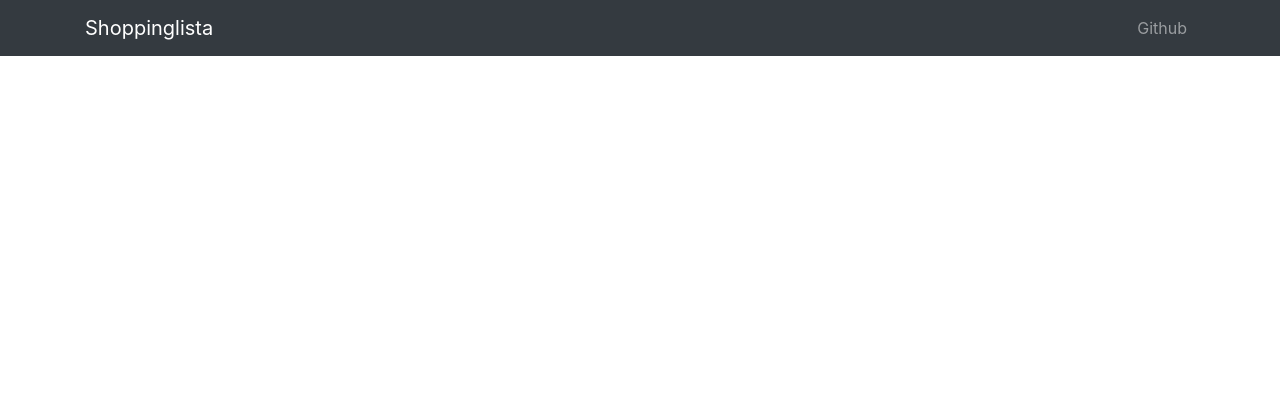
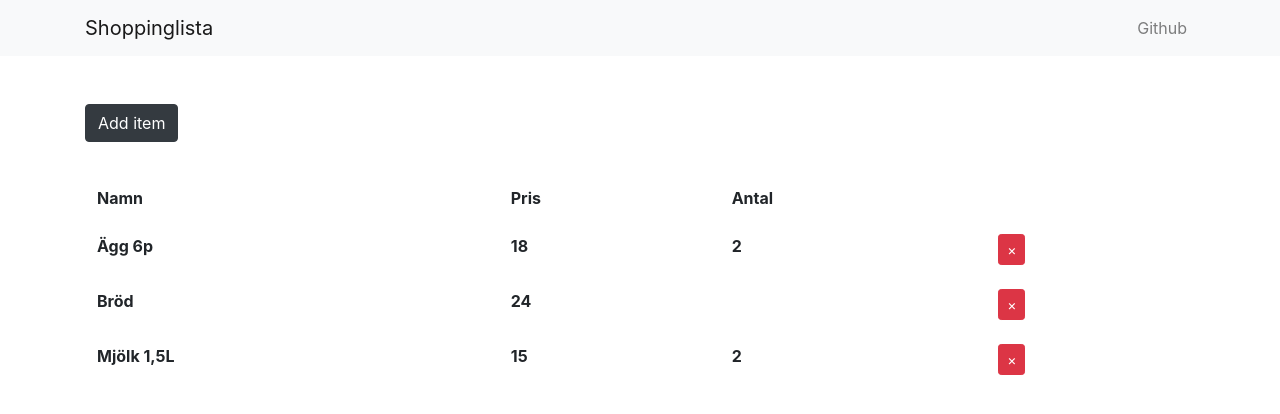
Before and after one commit to alexandermasud/MERNStack, a React (Create React App) app in the folder client/: page / in a window 1280 px wide. Shown: the top 414 px of the page. Built offline with nearby package versions, Linux system fonts and the light colour scheme.

Commit message:
Created a hard-coded shoppinlist

```diff
--- a/client/src/App.js
+++ b/client/src/App.js
@@ -2,12 +2,14 @@ import React, { Component } from "react";
 import AppNavbar from "./components/AppNavbar";
 import "bootstrap/dist/css/bootstrap.min.css";
 import "./App.css";
+import ShoppingList from "./components/ShoppingList";
 
 class App extends Component {
   render() {
     return (
       <div className="App">
         <AppNavbar />
+        <ShoppingList />
       </div>
     );
   }
--- a/client/src/components/AppNavbar.js
+++ b/client/src/components/AppNavbar.js
@@ -24,7 +24,7 @@ class AppNavbar extends Component {
   render() {
     return (
       <div>
-        <Navbar color="dark" dark expand="sm" className="mb-5">
+        <Navbar color="light" light expand="sm" className="mb-5">
           <Container>
             <NavbarBrand href="/">Shoppinglista</NavbarBrand>
             <NavbarToggler onClick={this.toggle}></NavbarToggler>
--- /dev/null
+++ b/client/src/components/ShoppingList.js
@@ -0,0 +1,74 @@
+import React, { Component } from "react";
+import { Container, Button, Table } from "reactstrap";
+import { v4 as uuid } from "uuid";
+
+class ShoppingList extends Component {
+  state = {
+    items: [
+      { id: uuid(), name: "Ägg 6p", price: 18, amount: 2 },
+      { id: uuid(), name: "Bröd", price: 24 },
+      { id: uuid(), name: "Mjölk 1,5L", price: 15, amount: 2 }
+    ]
+  };
+
+  render() {
+    const { items } = this.state;
+
+    return (
+      <Container>
+        <Button
+          color="dark"
+          style={{ marginBottom: "2rem" }}
+          onClick={() => {
+            const name = prompt("Enter item");
+            const price = prompt("Enter price");
+            const amount = prompt("Enter amount");
+            if (name) {
+              this.setState(state => ({
+                items: [...state.items, { id: uuid(), name, price, amount }]
+              }));
+            }
+          }}
+        >
+          Add item
+        </Button>
+
+        <Table borderless>
+          <thead>
+            <tr>
+              <th>Namn</th>
+              <th>Pris</th>
+              <th>Antal</th>
+              <th></th>
+            </tr>
+          </thead>
+          <tbody>
+            {items.map(({ id, name, price, amount }) => (
+              <tr key={id}>
+                <th>{name}</th>
+                <th>{price}</th>
+                <th>{amount}</th>
+                <th>
+                  <Button
+                    className="remove-btn"
+                    color="danger"
+                    size="sm"
+                    onClick={() => {
+                      this.setState(state => ({
+                        items: state.items.filter(item => item.id !== id)
+                      }));
+                    }}
+                  >
+                    &times;
+                  </Button>
+                </th>
+              </tr>
+            ))}
+          </tbody>
+        </Table>
+      </Container>
+    );
+  }
+}
+
+export default ShoppingList;
```
Also changed, not shown: client/package.json (+5 -6 lines), 1 other file (tests, documents, lock files or other folders).
